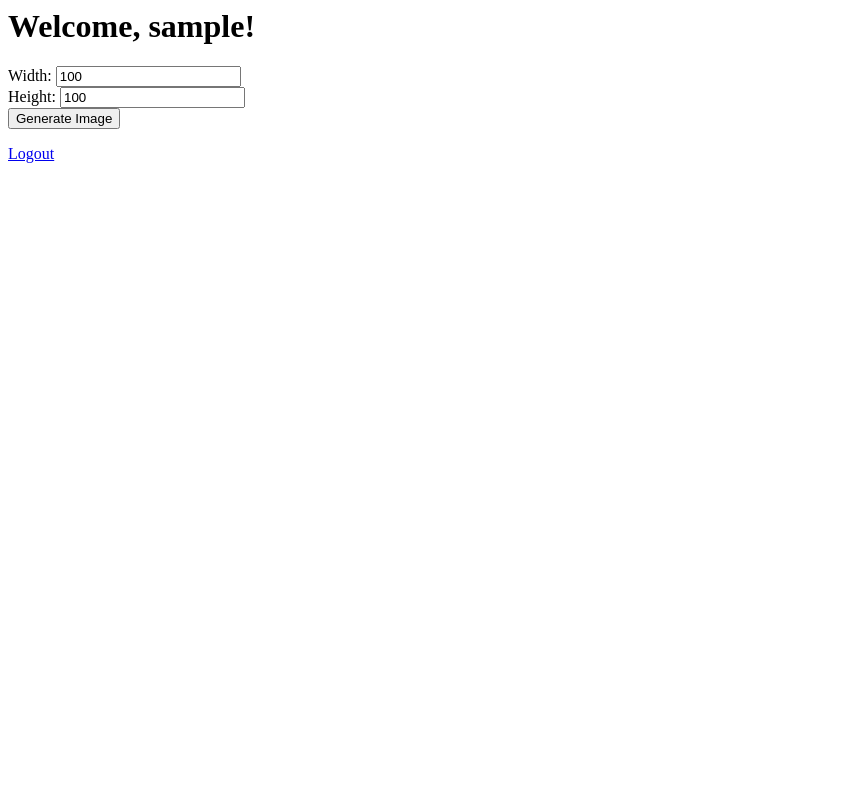
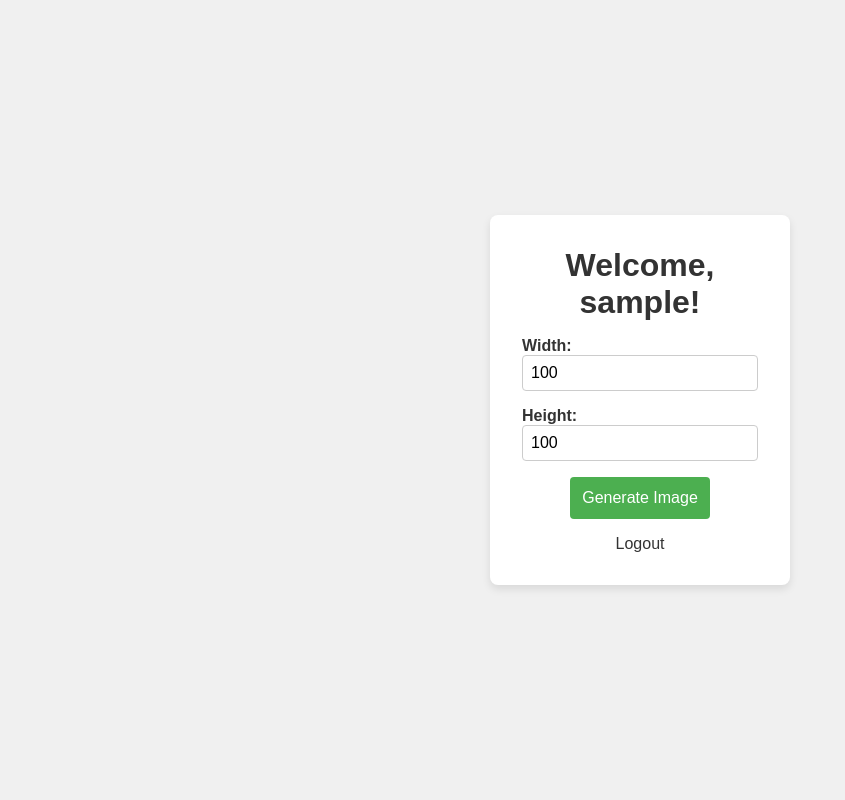
Before and after one commit to AlexEspitia02/QSearch_assignment, a Flask app: page / in a window 1280 px wide. Shown: the whole page, without its empty margins (0-845 px from the left). Run offline with Flask 3, Linux system fonts and the light colour scheme; the visitor is signed in with stand-in values (Sample User, id 1).

Commit message:
style: Add front-end css file

```diff
--- a/app.py
+++ b/app.py
@@ -9,7 +9,7 @@ load_dotenv()
 
 credentials_path = os.getenv('GOOGLE_APPLICATION_CREDENTIALS')
 
-app = Flask(__name__)
+app = Flask(__name__, static_url_path='/static', static_folder='static')
 
 app.secret_key = os.getenv('SECRET_KEY')
 
--- /dev/null
+++ b/static/styles.css
@@ -0,0 +1,83 @@
+/* General reset */
+* {
+    margin: 0;
+    padding: 0;
+    box-sizing: border-box;
+}
+
+body {
+    font-family: Arial, sans-serif;
+    background-color: #f0f0f0;
+    margin: 0;
+    padding: 0;
+    height: 100vh;
+    display: flex;
+    justify-content: center;
+    align-items: center;
+}
+
+.container, .login-container {
+    background-color: #ffffff;
+    padding: 2rem;
+    border-radius: 8px;
+    box-shadow: 0 4px 8px rgba(0, 0, 0, 0.1);
+    width: 300px;
+    text-align: center;
+}
+
+h1 {
+    margin-bottom: 1rem;
+    color: #333333;
+}
+
+.form {
+    display: flex;
+    flex-direction: column;
+}
+
+.input-group {
+    margin-bottom: 1rem;
+    text-align: left;
+}
+
+label {
+    font-weight: bold;
+    color: #333333;
+    margin-bottom: 0.5rem;
+}
+
+input[type="text"],
+input[type="password"],
+input[type="number"] {
+    padding: 0.5rem;
+    width: 100%;
+    border: 1px solid #cccccc;
+    border-radius: 4px;
+    font-size: 1rem;
+}
+
+input[type="submit"] {
+    padding: 0.75rem;
+    background-color: #4CAF50;
+    color: white;
+    border: none;
+    border-radius: 4px;
+    font-size: 1rem;
+    cursor: pointer;
+}
+
+input[type="submit"]:hover {
+    background-color: #45a049;
+}
+
+a {
+    display: inline-block;
+    margin-top: 1rem;
+    color: #333;
+    text-decoration: none;
+}
+
+a:hover {
+    color: #4CAF50;
+    text-decoration: underline;
+}
--- a/templates/home.html
+++ b/templates/home.html
@@ -1,12 +1,28 @@
-<html>
-<head><title>Welcome</title></head>
+<!DOCTYPE html>
+<html lang="en">
+<head>
+    <meta charset="UTF-8">
+    <meta name="viewport" content="width=device-width, initial-scale=1.0">
+    <title>Welcome</title>
+    <link rel="stylesheet" href="{{ url_for('static', filename='styles.css') }}">
+</head>
 <body>
-    <h1>Welcome, {{ session['username'] }}!</h1>
-    <form action="/image" method="get">
-        Width: <input type="text" name="width" value="100"><br>
-        Height: <input type="text" name="height" value="100"><br>
-        <input type="submit" value="Generate Image">
-    </form>
-    <a href="/logout">Logout</a>
+    <div class="container">
+        <h1>Welcome, {{ session['username'] }}!</h1>
+
+        <form action="/image" method="get" class="image-form">
+            <div class="input-group">
+                <label for="width">Width:</label>
+                <input type="text" id="width" name="width" value="100">
+            </div>
+            <div class="input-group">
+                <label for="height">Height:</label>
+                <input type="text" id="height" name="height" value="100">
+            </div>
+            <input type="submit" value="Generate Image" class="btn">
+        </form>
+
+        <a href="/logout" class="logout-btn">Logout</a>
+    </div>
 </body>
 </html>
```
Also changed, not shown: templates/login.html (+15 -7 lines).
